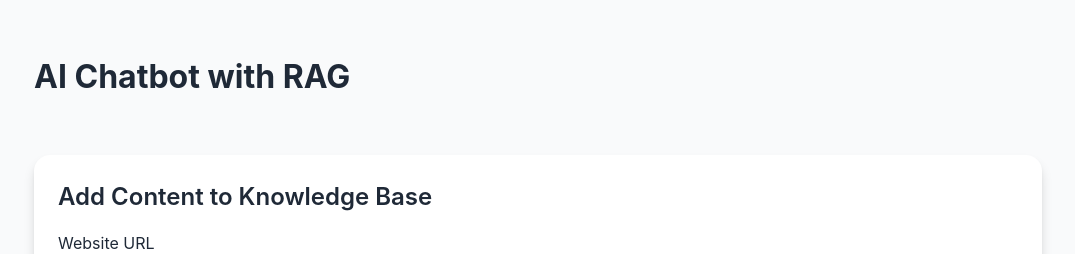
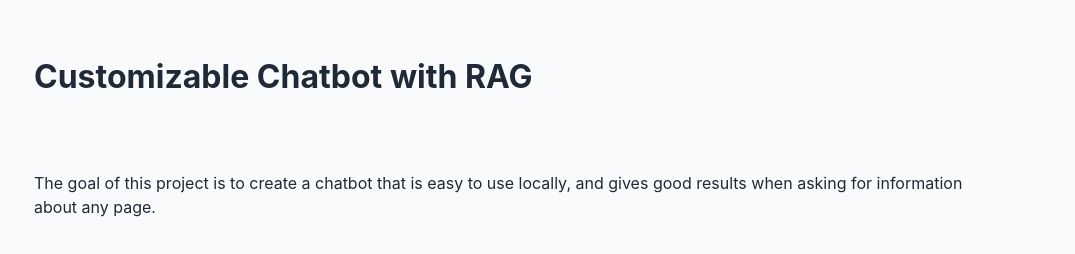
Before and after one commit to JuanjoSG5/Customizable-chatbot, a Next.js app: page / in a window 1280 px wide. Shown: the top 254 px of the page, without its empty margins (126-1201 px from the left). Built offline with nearby package versions, Linux system fonts and the light colour scheme; no server answers; the database is empty.

Commit message:
feat: small changes for deployment

```diff
--- a/package.json
+++ b/package.json
@@ -6,7 +6,8 @@
   "scripts": {
     "dev": "next dev",
     "build": "next build",
-    "start": "next start"
+    "start": "next start",
+    "export": "next build && next export"
   },
   "author": "Juan Jose Sanchez Gonzalez",
   "license": "AFL-3.0",
--- a/pages/index.tsx
+++ b/pages/index.tsx
@@ -5,7 +5,12 @@ import ScraperForm from '@/src/components/scrapForm';
 export default function Home() {
   return (
     <main>
-      <h1>AI Chatbot with RAG</h1>
+      <h1>Customizable Chatbot with RAG</h1>
+      <p>
+        The goal of this project is to create a chatbot that is easy to use
+        locally, and gives good results when asking for information about any
+        page.
+      </p>
       <ScraperForm />
       <Chatbot />
     </main>
```
Also changed, not shown: src/router/router.tsx (deleted, +0 -16 lines), pages/testing.tsx (deleted).
